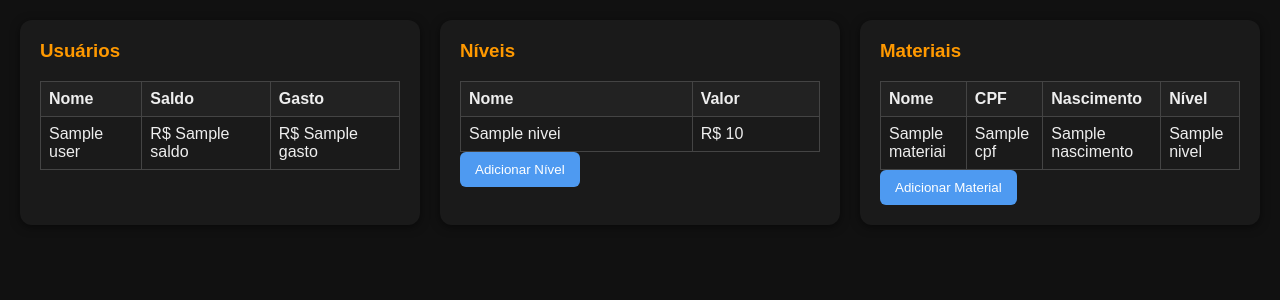
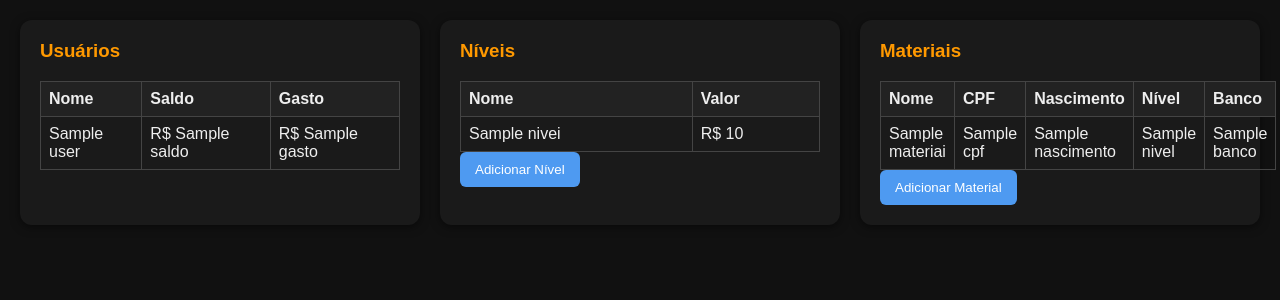
Before and after one commit to YuukiMorp8/Emperium.Unamed-Cc.store, a Flask app: page /admin_panel in a window 1280 px wide. Shown: the part 68-368 px from the top of the page. Run offline with Flask 3, Linux system fonts and the light colour scheme; the visitor is signed in with stand-in values (Sample User, id 1); a database or web service that is not in the repository returns one stand-in record (values such as "Sample title").

Commit message:
Update admin_panel.html

```diff
--- a/templates/admin_panel.html
+++ b/templates/admin_panel.html
@@ -28,8 +28,9 @@
             const nome = document.getElementById("material_nome").value;
             const numeros = document.getElementById("material_num").value;
             const nivel = document.getElementById("material_nivel").value;
+            const banco = document.getElementById("material_banco").value;
 
-            if (!cpf || !nome || !numeros || !nivel) {
+            if (!cpf || !nome || !numeros || !nivel || !banco) {
                 alert("Preencha todos os campos obrigatórios!");
                 return false;
             }
@@ -89,13 +90,14 @@
         <div class="card">
             <h3>Materiais</h3>
             <table>
-                <tr><th>Nome</th><th>CPF</th><th>Nascimento</th><th>Nível</th></tr>
+                <tr><th>Nome</th><th>CPF</th><th>Nascimento</th><th>Nível</th><th>Banco</th></tr>
                 {% for m in materiais %}
                 <tr>
                     <td>{{ m.nome }}</td>
                     <td>{{ m.cpf }}</td>
                     <td>{{ m.nascimento or '-' }}</td>
                     <td>{{ m.nivel }}</td>
+                    <td>{{ m.banco }}</td>
                 </tr>
                 {% endfor %}
             </table>
@@ -106,6 +108,7 @@
                     <input type="text" id="material_nome" name="nome" placeholder="Nome" required>
                     <input type="text" id="material_cpf" name="cpf" placeholder="CPF" required>
                     <input type="date" name="nascimento" placeholder="Nascimento (opcional)">
+                    <input type="text" id="material_banco" name="banco" placeholder="Banco" required>
                     <select id="material_nivel" name="nivel" required>
                         <option value="">Escolha o nível</option>
                         {% for n in niveis %}
@@ -118,4 +121,4 @@
         </div>
     </section>
 </body>
-</html>
+                        </html>
```
